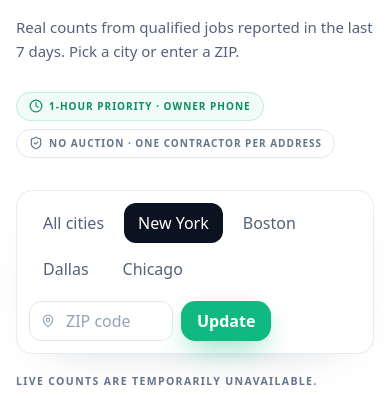
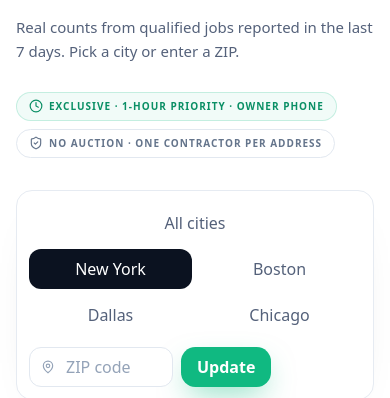
Before and after one commit to aeorescue-dev/magic-leads, a Next.js app in the folder frontend/: page /en in a window 390 px wide. Shown: the part 2088-2486 px from the top of the page. Built offline with nearby package versions, Linux system fonts and the light colour scheme; no server answers.

Commit message:
refine(p1): exclusive badge, cleaner mobile city filters and ZIP state

```diff
--- a/frontend/components/landing/LiveTradeGrid.tsx
+++ b/frontend/components/landing/LiveTradeGrid.tsx
@@ -181,12 +181,12 @@ export function LiveTradeGrid({
         {/* Location controls */}
         <div className="mt-8 rounded-2xl border border-[#e6ebf2] bg-white p-3 shadow-[0_18px_50px_-38px_rgba(15,23,42,0.35)]">
           <div className="flex flex-col gap-3 lg:flex-row lg:items-center lg:justify-between">
-            <div className="flex flex-wrap gap-1.5">
+            <div className="grid grid-cols-2 gap-1.5 sm:flex sm:flex-wrap">
               <button
                 type="button"
                 onClick={() => pickCity("")}
                 data-track="p1_city_all"
-                className={`rounded-xl px-3.5 py-2 text-[11.5px] font-bold transition ${!city && !activeZip ? "bg-[#0b1220] text-white" : "text-[#54617a] hover:bg-[#f1f5f9]"}`}
+                className={`col-span-2 inline-flex items-center justify-center rounded-xl px-3.5 py-2 text-[11.5px] font-bold transition sm:col-span-1 ${!city && !activeZip ? "bg-[#0b1220] text-white" : "text-[#54617a] hover:bg-[#f1f5f9]"}`}
               >
                 {t("landing.p1AllCities")}
               </button>
@@ -199,7 +199,7 @@ export function LiveTradeGrid({
                     type="button"
                     onClick={() => pickCity(option)}
                     data-track={`p1_city_${option.toLowerCase().replace(/\s+/g, "_")}`}
-                    className={`inline-flex items-center gap-1.5 rounded-xl px-3.5 py-2 text-[11.5px] font-bold transition ${active ? "bg-[#0b1220] text-white" : "text-[#54617a] hover:bg-[#f1f5f9]"}`}
+                    className={`inline-flex items-center justify-center gap-1.5 rounded-xl px-3.5 py-2 text-[11.5px] font-bold transition ${active ? "bg-[#0b1220] text-white" : "text-[#54617a] hover:bg-[#f1f5f9]"}`}
                   >
                     {option}
                     {count > 0 && (
--- a/frontend/lib/i18n/en.ts
+++ b/frontend/lib/i18n/en.ts
@@ -941,7 +941,7 @@ const EN: Dict = {
   "landing.p1Update": "Update",
   "landing.p1Active": "active",
   "landing.p1Last7": "last 7 days",
-  "landing.p1Exclusive": "1-hour priority · owner phone",
+  "landing.p1Exclusive": "Exclusive · 1-hour priority · owner phone",
   "landing.p1NoAuction": "No auction · one contractor per address",
   "landing.p1Cta": "See this week's openings",
   "landing.p1Loading": "Loading live counts...",
--- a/frontend/lib/i18n/es.ts
+++ b/frontend/lib/i18n/es.ts
@@ -940,7 +940,7 @@ const ES: Dict = {
   "landing.p1Update": "Actualizar",
   "landing.p1Active": "activas",
   "landing.p1Last7": "últimos 7 días",
-  "landing.p1Exclusive": "Prioridad de 1 hora · teléfono del propietario",
+  "landing.p1Exclusive": "Exclusivo · prioridad de 1 hora · teléfono del propietario",
   "landing.p1NoAuction": "Sin subasta · un contratista por dirección",
   "landing.p1Cta": "Ver las oportunidades de esta semana",
   "landing.p1Loading": "Cargando recuentos en vivo...",
--- a/frontend/lib/i18n/pt.ts
+++ b/frontend/lib/i18n/pt.ts
@@ -931,7 +931,7 @@ const PT: Dict = {
   "landing.p1Update": "Atualizar",
   "landing.p1Active": "ativas",
   "landing.p1Last7": "últimos 7 dias",
-  "landing.p1Exclusive": "Prioridade de 1 hora · telefone do dono",
+  "landing.p1Exclusive": "Exclusivo · prioridade de 1 hora · telefone do dono",
   "landing.p1NoAuction": "Sem leilão · um contratante por endereço",
   "landing.p1Cta": "Ver as vagas desta semana",
   "landing.p1Loading": "Carregando contagens ao vivo...",
```
